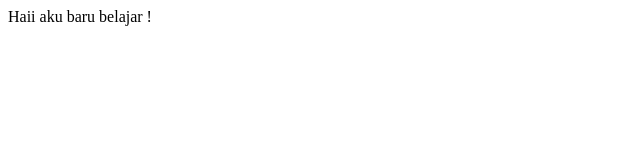
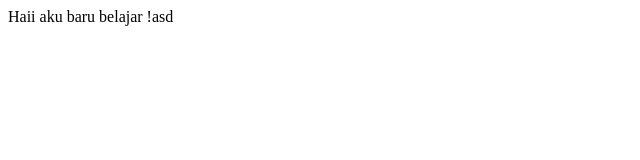
Before and after one commit to komangkrisnanda/belajarbruuhh, a plain HTML site: page index.html in a window 1280 px wide. Shown: the full height of the page, 0-640 px from the left. Drawn offline with Linux system fonts and the light colour scheme.

Commit message:
Commit dari Mankz

```diff
--- a/index.html
+++ b/index.html
@@ -5,6 +5,6 @@
   <title>Belajar github</title>
 </head>
 <body>
-  Haii aku baru belajar !
+  Haii aku baru belajar !asd
 </body>
 </html>
```
